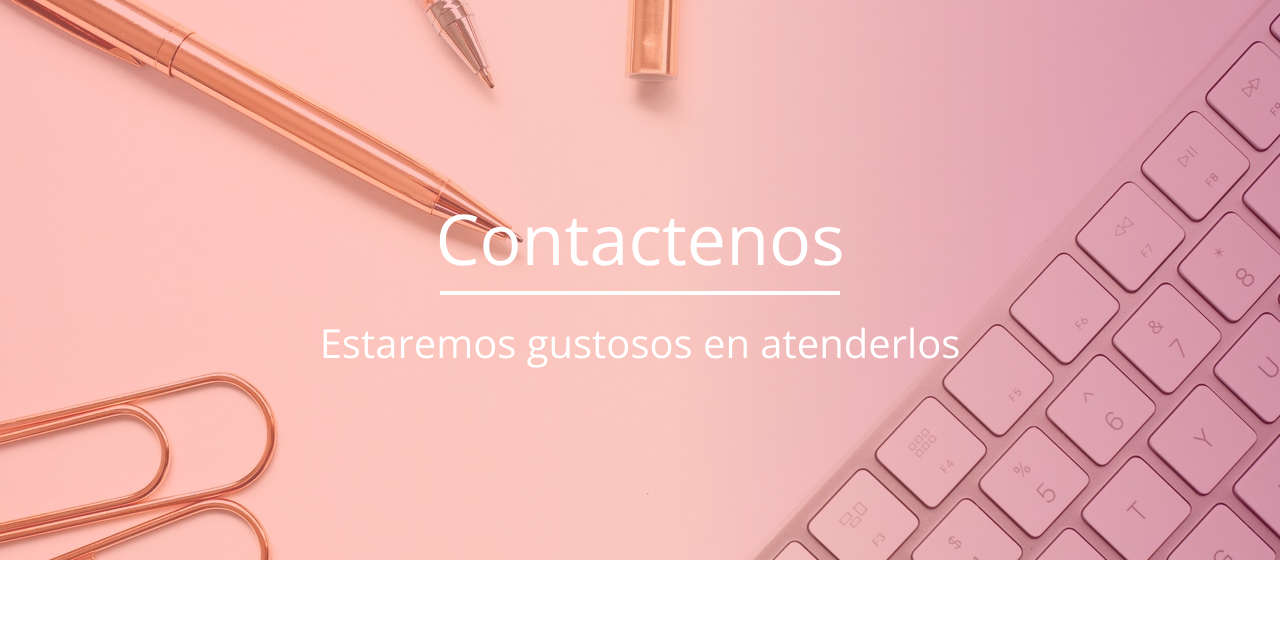
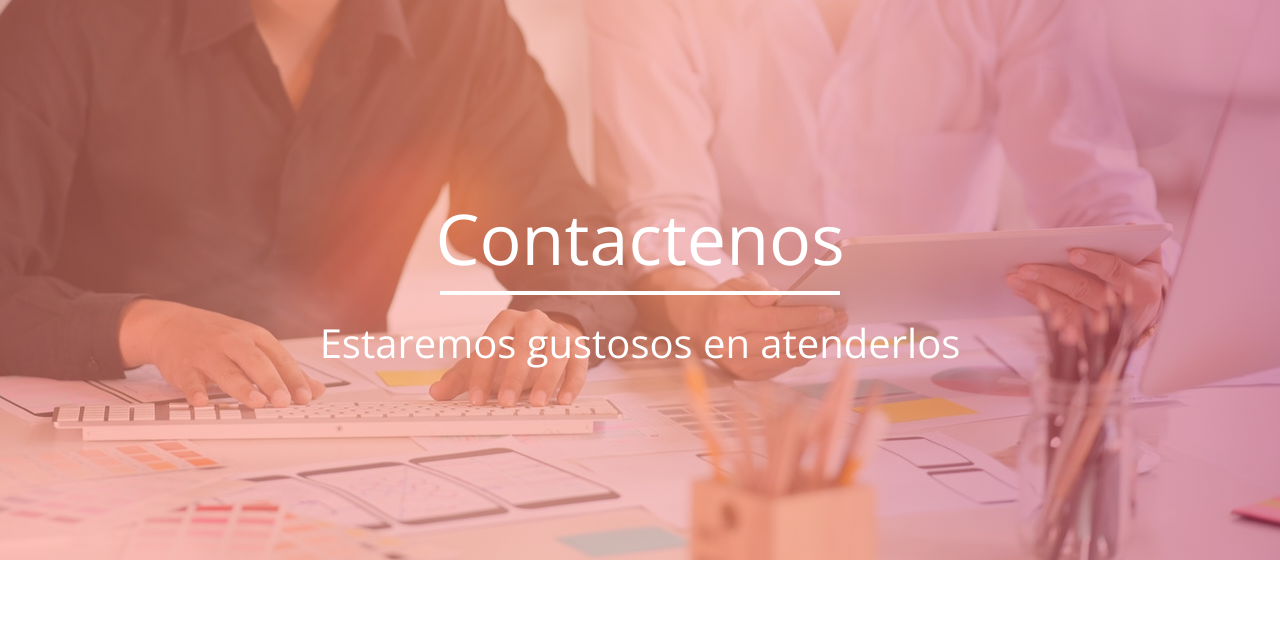
Before and after one commit to Jorge251987/servicios-contables, a plain HTML site: page contactenos.html in a window 1280 px wide. Shown: the top 617 px of the page. Drawn offline with nearby package versions, Linux system fonts and the light colour scheme.

Commit message:
Update styles4.css

```diff
--- a/css/styles4.css
+++ b/css/styles4.css
@@ -175,7 +175,7 @@
     left: 0;
     width: 100%;
     height: 100%;
-    background-image: linear-gradient(to right, rgba(255, 128, 119, 0.5) 0%, rgba(255, 133, 122, 0.5) 0%, rgba(255, 140, 127, 0.5) 21%, rgba(249, 144, 133, 0.5) 52%, rgba(207, 85, 107, 0.5) 78%, rgba(177, 42, 91, 0.5) 100%), url(../img/sistema2.jpg);
+    background-image: linear-gradient(to right, rgba(255, 128, 119, 0.5) 0%, rgba(255, 133, 122, 0.5) 0%, rgba(255, 140, 127, 0.5) 21%, rgba(249, 144, 133, 0.5) 52%, rgba(207, 85, 107, 0.5) 78%, rgba(177, 42, 91, 0.5) 100%), url(../img/fondo1.jpg);
     background-attachment: fixed;
     background-position: center;
     background-size: cover;
```
